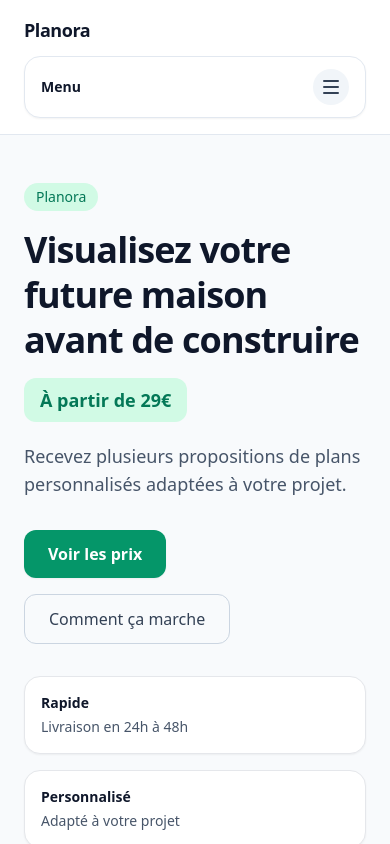
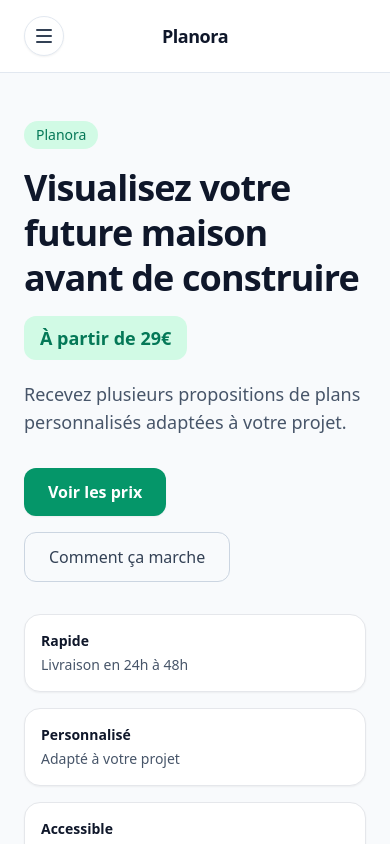
Before and after one commit to Sorel91/plan-africa-app, a Next.js app: page / in a window 390 px wide. Shown: the top 844 px of the page. Built offline with nearby package versions, Linux system fonts and the light colour scheme.

Commit message:
menu burger

```diff
--- a/app/layout.js
+++ b/app/layout.js
@@ -25,6 +25,50 @@ export default function RootLayout({ children }) {
         <header className="sticky top-0 z-50 border-b border-slate-200 bg-white/90 backdrop-blur">
           <div className="mx-auto max-w-6xl px-6 py-4 lg:px-8">
             <div className="flex items-center justify-between">
+              <details className="relative md:hidden">
+                <summary className="flex h-10 w-10 cursor-pointer list-none items-center justify-center rounded-full border border-slate-200 bg-white text-slate-900 shadow-sm">
+                  <span className="sr-only">Ouvrir le menu</span>
+                  <span className="flex flex-col gap-1">
+                    <span className="block h-0.5 w-4 rounded-full bg-slate-700" />
+                    <span className="block h-0.5 w-4 rounded-full bg-slate-700" />
+                    <span className="block h-0.5 w-4 rounded-full bg-slate-700" />
+                  </span>
+                </summary>
+
+                <nav className="absolute left-0 top-full z-50 mt-2 flex w-72 max-w-[calc(100vw-3rem)] flex-col gap-2 rounded-2xl border border-slate-200 bg-white p-2 shadow-lg">
+                  <a
+                    href="/prix"
+                    className="rounded-xl bg-emerald-600 px-4 py-3 text-sm font-semibold text-white"
+                  >
+                    Voir les prix
+                  </a>
+                  <a
+                    href="/"
+                    className="rounded-xl px-4 py-3 text-sm font-medium text-slate-700 transition hover:bg-slate-50"
+                  >
+                    Accueil
+                  </a>
+                  <a
+                    href="/comment-ca-marche"
+                    className="rounded-xl px-4 py-3 text-sm font-medium text-slate-700 transition hover:bg-slate-50"
+                  >
+                    Comment ça marche
+                  </a>
+                  <a
+                    href="/exemples"
+                    className="rounded-xl px-4 py-3 text-sm font-medium text-slate-700 transition hover:bg-slate-50"
+                  >
+                    Exemples
+                  </a>
+                  <a
+                    href="/contact"
+                    className="rounded-xl border border-slate-200 px-4 py-3 text-sm font-medium text-slate-700 transition hover:bg-slate-50"
+                  >
+                    Contact
+                  </a>
+                </nav>
+              </details>
+
               <a
                 href="/"
                 className="text-lg font-bold tracking-tight text-slate-900"
@@ -68,53 +112,9 @@ export default function RootLayout({ children }) {
                   Contact
                 </a>
               </nav>
+
+              <span className="h-10 w-10 md:hidden" aria-hidden="true" />
             </div>
-
-            <details className="mt-3 md:hidden">
-              <summary className="flex cursor-pointer list-none items-center justify-between rounded-2xl border border-slate-200 bg-white px-4 py-3 text-sm font-semibold text-slate-900 shadow-sm">
-                <span>Menu</span>
-                <span className="flex h-9 w-9 items-center justify-center rounded-full bg-slate-100">
-                  <span className="flex flex-col gap-1">
-                    <span className="block h-0.5 w-4 rounded-full bg-slate-700" />
-                    <span className="block h-0.5 w-4 rounded-full bg-slate-700" />
-                    <span className="block h-0.5 w-4 rounded-full bg-slate-700" />
-                  </span>
-                </span>
-              </summary>
-
-              <nav className="mt-2 flex flex-col gap-2 rounded-2xl border border-slate-200 bg-white p-2 shadow-sm">
-                <a
-                  href="/prix"
-                  className="rounded-xl bg-emerald-600 px-4 py-3 text-sm font-semibold text-white"
-                >
-                  Voir les prix
-                </a>
-                <a
-                  href="/"
-                  className="rounded-xl px-4 py-3 text-sm font-medium text-slate-700 transition hover:bg-slate-50"
-                >
-                  Accueil
-                </a>
-                <a
-                  href="/comment-ca-marche"
-                  className="rounded-xl px-4 py-3 text-sm font-medium text-slate-700 transition hover:bg-slate-50"
-                >
-                  Comment ça marche
-                </a>
-                <a
-                  href="/exemples"
-                  className="rounded-xl px-4 py-3 text-sm font-medium text-slate-700 transition hover:bg-slate-50"
-                >
-                  Exemples
-                </a>
-                <a
-                  href="/contact"
-                  className="rounded-xl border border-slate-200 px-4 py-3 text-sm font-medium text-slate-700 transition hover:bg-slate-50"
-                >
-                  Contact
-                </a>
-              </nav>
-            </details>
           </div>
         </header>
 
```
